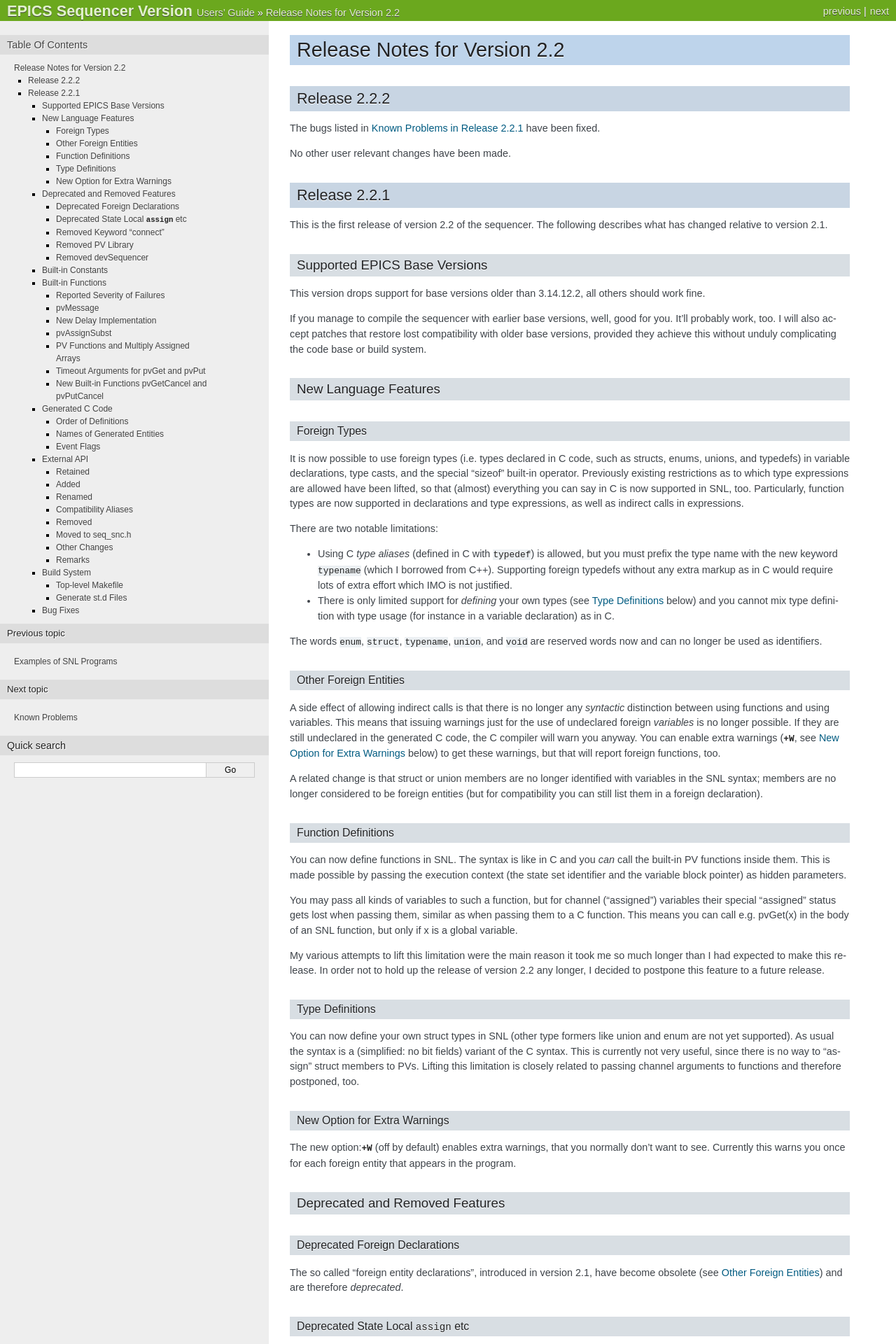
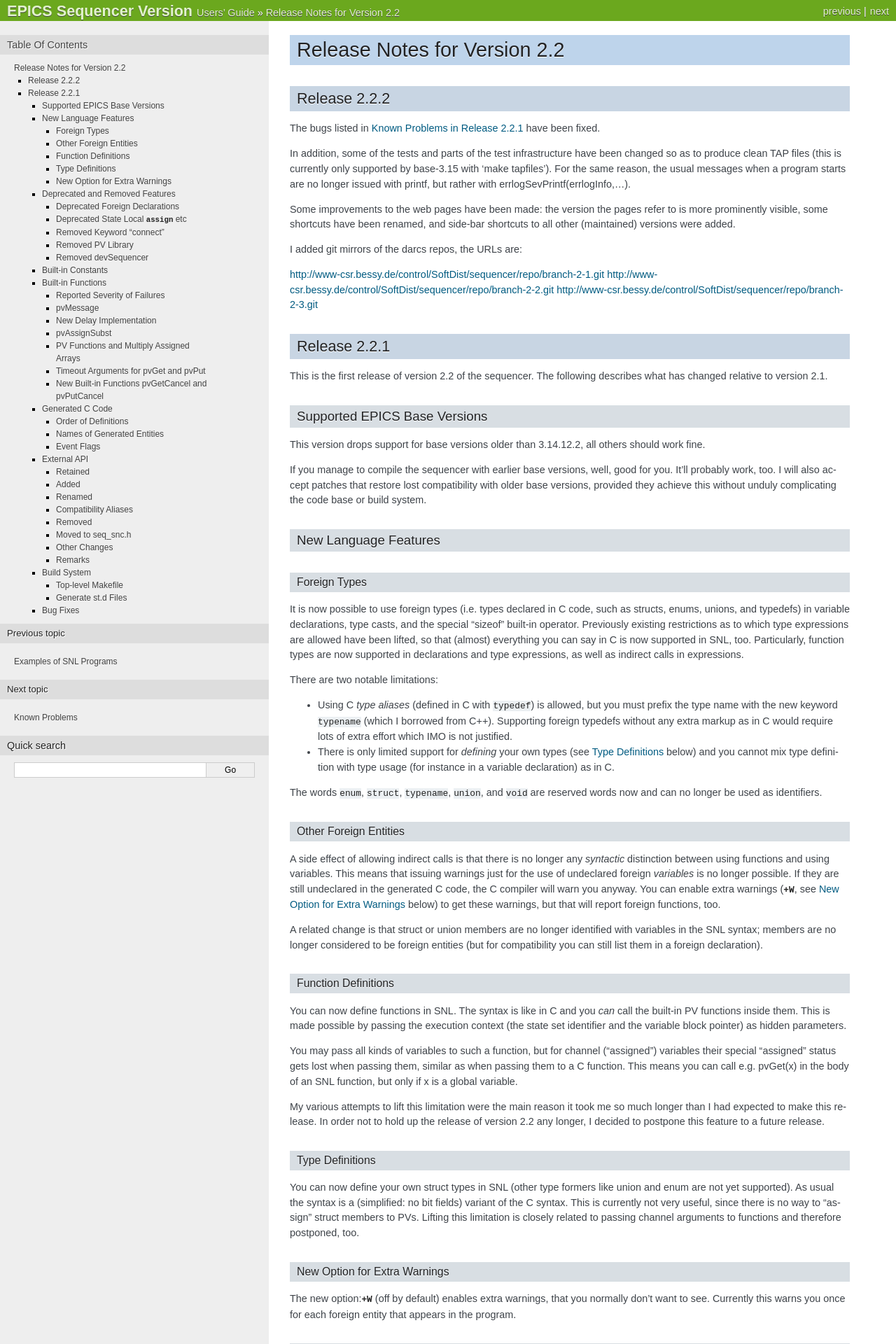
Before and after one commit to jeonghanlee/sequencer-2-2, a Sphinx documentation site: the page built from documentation/ReleaseNotes-2-2.txt, in a window 1280 px wide. Shown: the top 1920 px of the page at 70% size. Built offline with Sphinx 7.4.7, drawn with Linux system fonts in a browser that asks for light colours; pages that are not in the unit, such as notebooks, are missing from menus; some of the changed text lies outside the part shown.

Commit message:
docs: updated release notes for 2.2.2

```diff
--- a/documentation/ReleaseNotes-2-2.txt
+++ b/documentation/ReleaseNotes-2-2.txt
@@ -8,7 +8,21 @@
 
 The bugs listed in `Known_Problems_2.2.1` have been fixed.
 
-No other user relevant changes have been made.
+In addition, some of the tests and parts of the test infrastructure have
+been changed so as to produce clean TAP files (this is currently only
+supported by base-3.15 with 'make tapfiles'). For the same reason, the usual
+messages when a program starts are no longer issued with printf, but rather
+with errlogSevPrintf(errlogInfo,...).
+
+Some improvements to the web pages have been made: the version the pages
+refer to is more prominently visible, some shortcuts have been renamed, and
+side-bar shortcuts to all other (maintained) versions were added.
+
+I added git mirrors of the darcs repos, the URLs are:
+
+http://www-csr.bessy.de/control/SoftDist/sequencer/repo/branch-2-1.git
+http://www-csr.bessy.de/control/SoftDist/sequencer/repo/branch-2-2.git
+http://www-csr.bessy.de/control/SoftDist/sequencer/repo/branch-2-3.git
 
 .. _Release_Notes_2.2.1:
 
```
